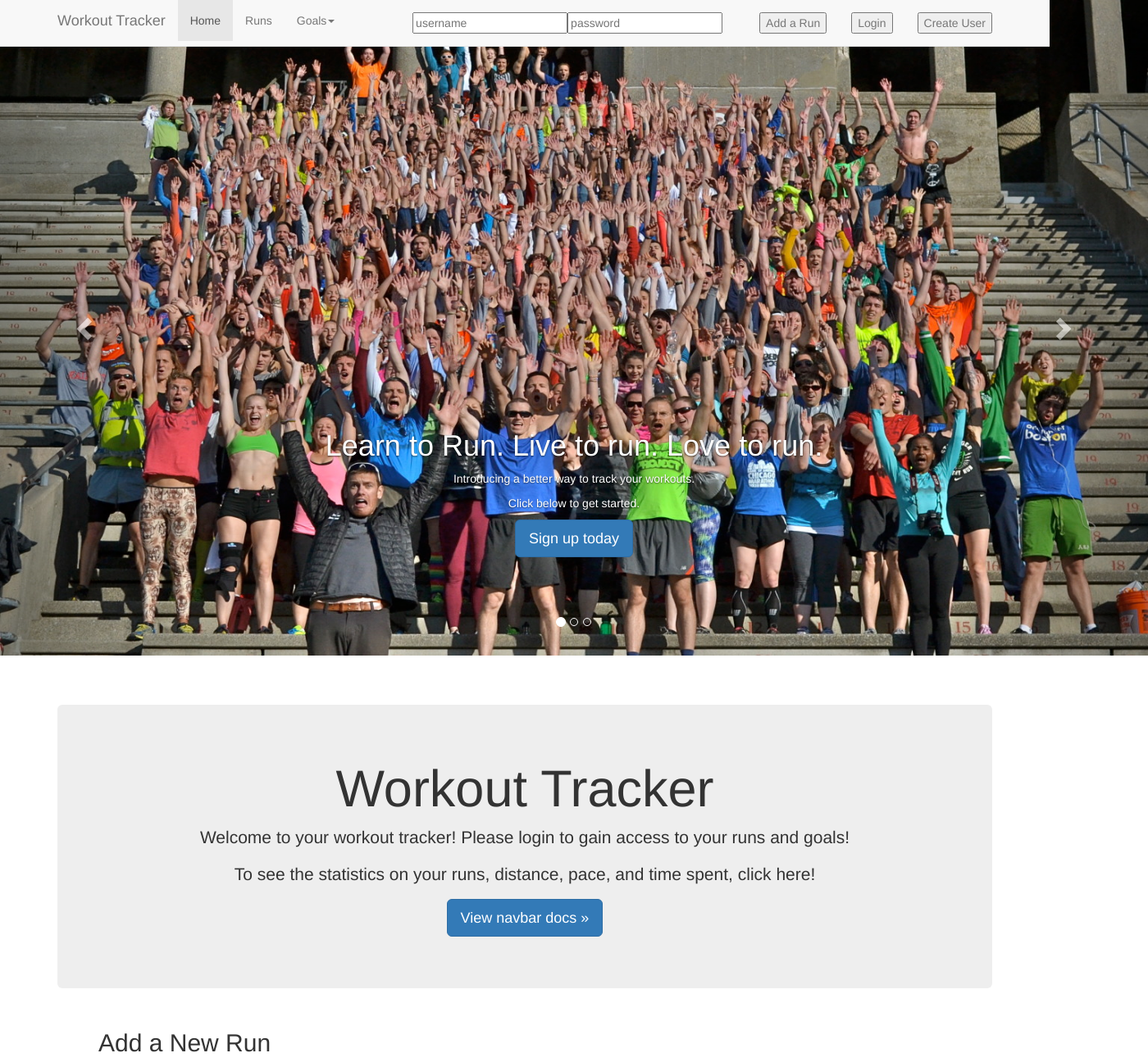
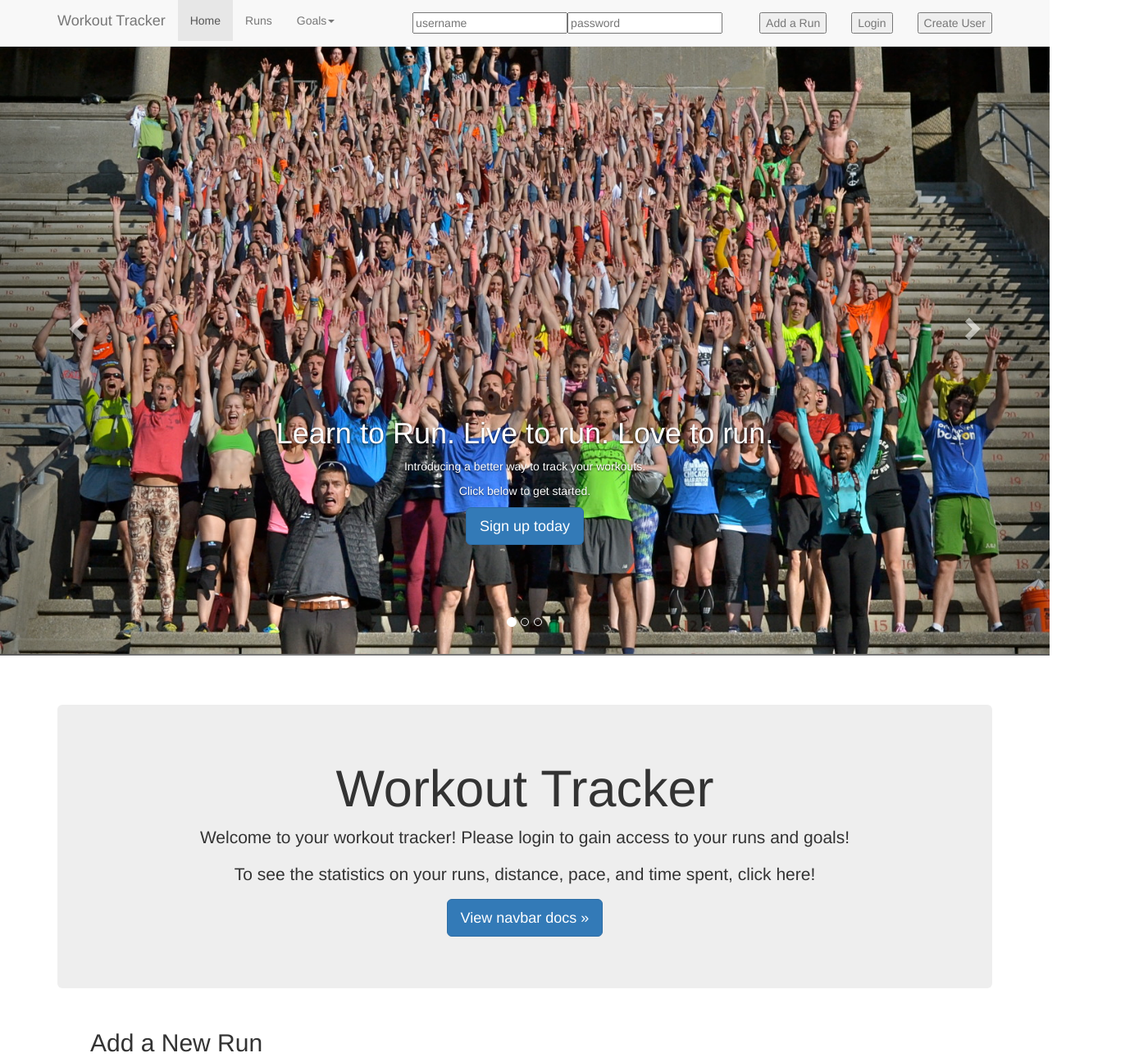
Before and after one commit to payne-chris-r/workout-tracker-FE, a plain HTML site: page index.html in a window 1280 px wide. Shown: the top 1296 px of the page at 82% size, 1400 px wide, since content can reach past the window. Drawn offline with nearby package versions, Linux system fonts and the light colour scheme.

Commit message:
Altered main.css to keep the main image centered.

```diff
--- a/main.css
+++ b/main.css
@@ -6,6 +6,7 @@ body {
 html {
   position: relative;
   min-height: 100%;
+
 }
 
 .jumbotron {
@@ -22,7 +23,7 @@ html {
 }
 
 .sub-header {
-  padding-left: 50px;
+  padding-left: 40px;
 }
 /*
 .sub-header > h2 {
@@ -32,26 +33,28 @@ html {
 /* Carousel base class */
 .carousel {
   height: 800px;
-  width: 1400px;
+  width: 100%;
   margin-bottom: 60px;
 }
 /* Since positioning the image, we need to help out the caption */
 .carousel-caption {
   z-index: 10;
-  margin-bottom: 60px;
+  margin-bottom: 75px;
 }
 
 /* Declare heights because of positioning of img element */
 .carousel .item {
   height: 800px;
+
   background-color: #777;
 }
 .carousel-inner > .item > img {
-  position: absolute;
-  top: 0;
-  left: 0;
-  width: 1500px;
-  height: 800px;
+  /*position: absolute;*/
+  /*top: 0;
+  left: 0;*/
+  margin: auto;
+  /*width: 1500px;
+  height: 800px;*/
 }
 
 .footer {
```
